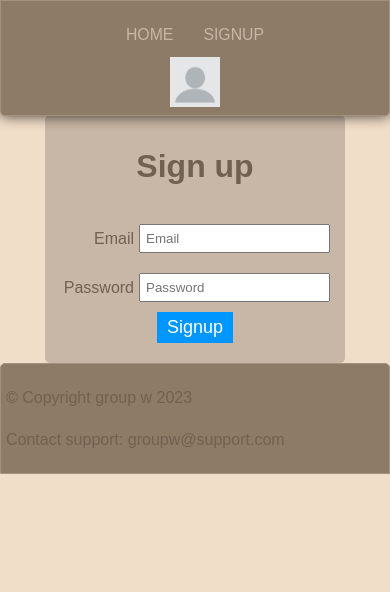
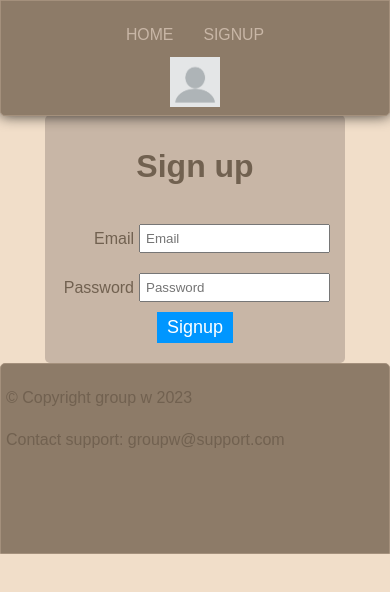
Before and after one commit to MatiasJurgenson/wad-homework-3, a Vue app: page /#/signup in a window 390 px wide. Shown: the top 592 px of the page. Built offline with nearby package versions, Linux system fonts and the light colour scheme.

Commit message:
Adds a fix for the footer

```diff
--- a/src/views/signupView.vue
+++ b/src/views/signupView.vue
@@ -18,5 +18,15 @@ export default {
 </script>
 
 <style scoped>
-
+  .footer {
+    position: absolute;
+    bottom: 0;
+    width: 100%;
+  }
+  @media (max-width: 1000px) {
+    .footer {
+      position: relative;
+      padding-bottom: 10vh;
+    }
+  }
 </style>
```
